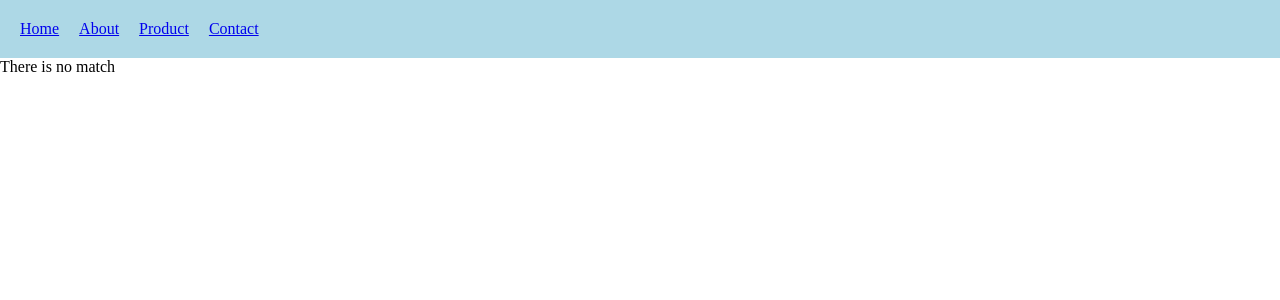
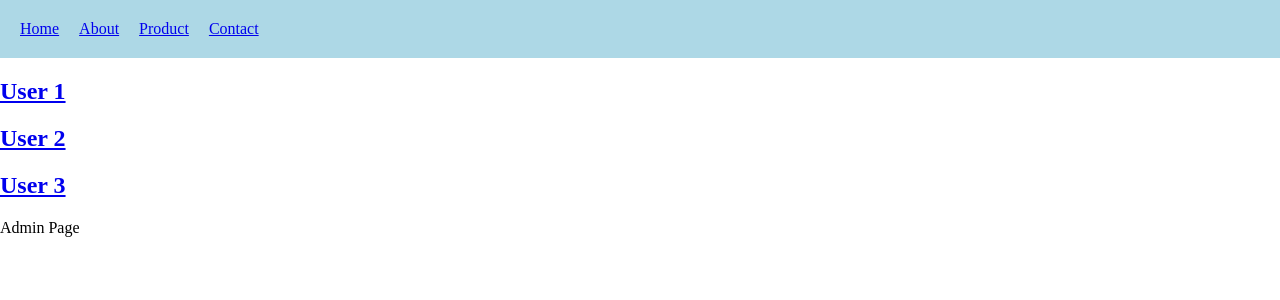
Before and after one commit to vaneetchanana/react-router-1, a React (Create React App) app: page /users/admin in a window 1280 px wide. Shown: the top 300 px of the page. Built offline with nearby package versions, Linux system fonts and the light colour scheme.

Commit message:
dynamic routes

```diff
--- a/src/App.js
+++ b/src/App.js
@@ -8,6 +8,9 @@ import Navbar from "./components/Navbar";
 import NoMatch from "./components/NoMatch";
 import OrderSummary from "./components/OrderSummary";
 import Products from "./components/Products";
+import Users from "./components/Users";
+import UserDetail from "./components/UserDetail";
+import Admin from "./components/Admin";
 
 
 function App() {
@@ -27,6 +30,17 @@ function App() {
           <Route path="featured" element={<Featured />} />
           <Route path="new" element={<New />} />
         </Route>
+        <Route path="/users" element={<Users />} >
+          {/*
+          Dynamic route: this routes renders a url parem which can be any value, so if we enter url with users/any-value it will render the UserDetail component. Dynamic route is smart enough to render only where there is no other match.
+          Like below if you enter user/admin it will render the admin route not the dynamic route.
+          We have here a nested dynamic route
+          When dealing with a list detail pattern or if the route parameter can vary in value make use of dynamic routes.
+          React Router will always try to match a more specific route first before matching a dynamic route.
+           */}
+          <Route path=":userId" element={<UserDetail />} />
+          <Route path="admin" element={<Admin />} />
+        </Route>
         {/* this route is rendered when there is no other matching route */}
         <Route path="*" element={<NoMatch />} />
       </Routes>
--- /dev/null
+++ b/src/components/Admin.js
@@ -0,0 +1,5 @@
+export default function Admin() {
+  return (
+    <div>Admin Page</div>
+  )
+}
--- /dev/null
+++ b/src/components/UserDetail.js
@@ -0,0 +1,5 @@
+export default function UserDetail() {
+  return (
+    <div>Details of the user</div>
+  )
+}
--- /dev/null
+++ b/src/components/Users.js
@@ -0,0 +1,12 @@
+import { Outlet, Link } from "react-router-dom"
+
+export default function Users() {
+  return (
+    <div>
+      <Link to='1'><h2>User 1</h2></Link>
+      <Link to='2'><h2>User 2</h2></Link>
+      <Link to='3'><h2>User 3</h2></Link>
+      <Outlet />
+    </div>
+  )
+}
```
